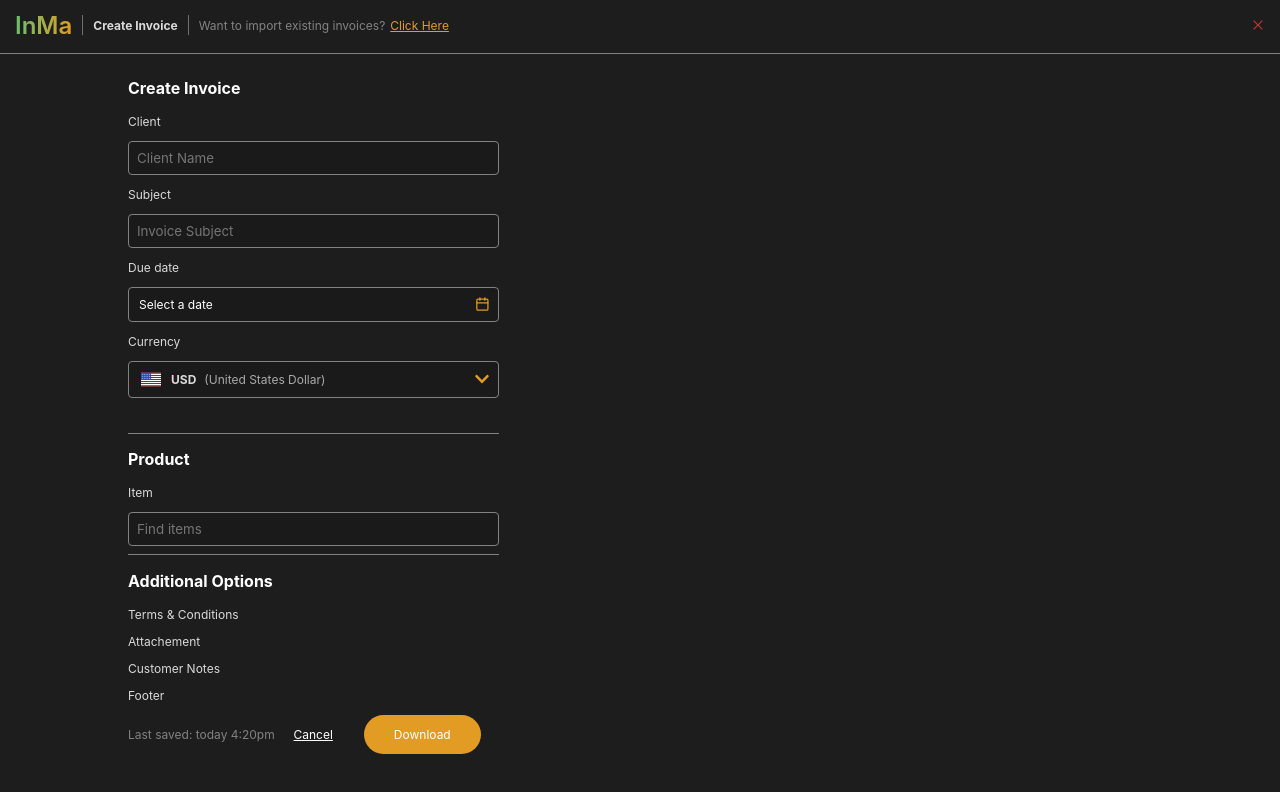
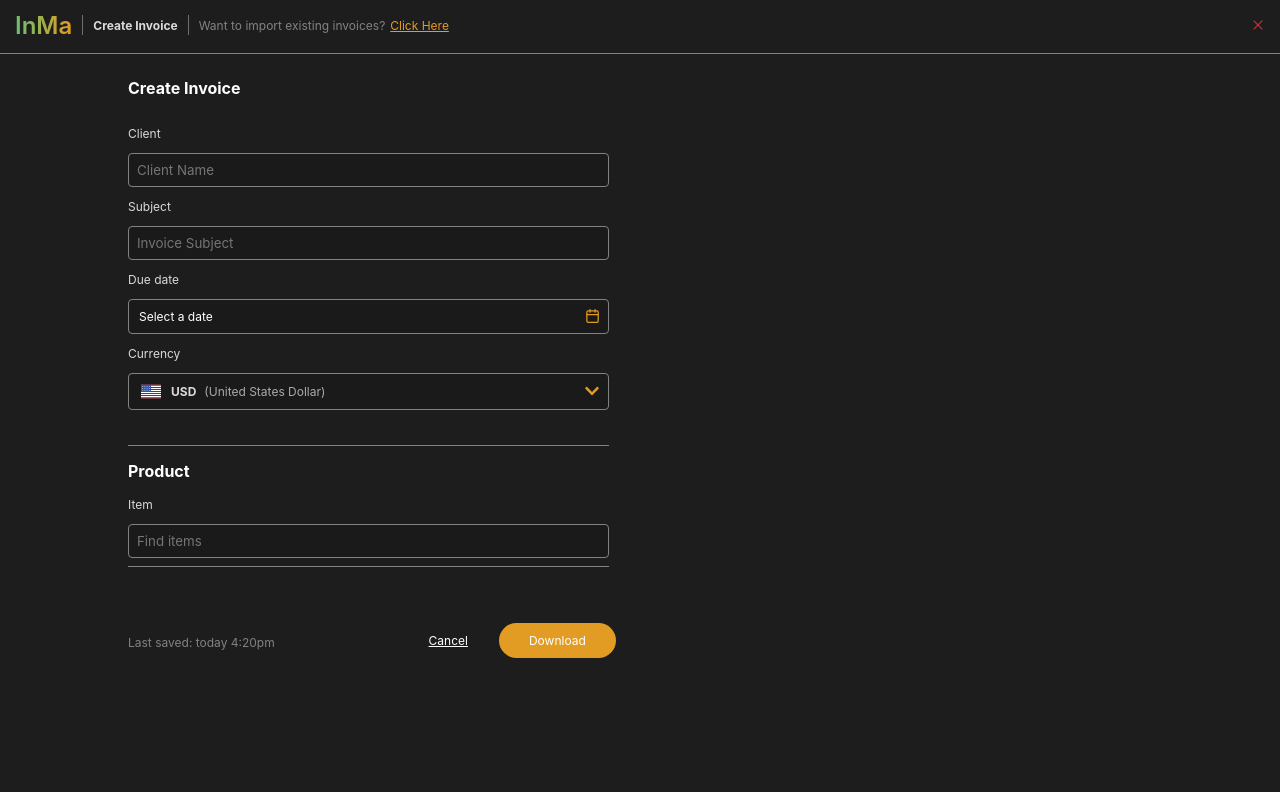
Before and after one commit to Darleanow/InvoiceManager, a Next.js app in the folder frontend/: page /sandbox in a window 1280 px wide. Shown: the top 792 px of the page. Built offline with nearby package versions, Linux system fonts and the light colour scheme; a web font is replaced by a local one.

Commit message:
feat(CreateInvoice): Enhance global styles and make everything stick together

```diff
--- a/frontend/app/components/_templates/CreateInvoice/CreateInvoice.jsx
+++ b/frontend/app/components/_templates/CreateInvoice/CreateInvoice.jsx
@@ -50,6 +50,7 @@ export default function CreateInvoice() {
       <div className={styles.main_content}>
         <div className={styles.left_panel}>
           <h3>Create Invoice</h3>
+          <div className={styles.form}>
             <p>Client</p>
             <ClientFormInput />
             <p>Subject</p>
@@ -63,11 +64,12 @@ export default function CreateInvoice() {
             <p>Item</p>
             <ProductSearchDropdown products={products} />
             <HorizontalSeparatorLine width="calc(100% + 18px)" />
-          <h3>Additional Options</h3>
+            {/* <h3>Additional Options</h3>
             <p>Terms & Conditions</p>
             <p>Attachement</p>
             <p>Customer Notes</p>
-          <p>Footer</p>
+            <p>Footer</p> */}
+          </div>
           <div className={styles.footer}>
             <p>Last saved: today 4:20pm</p>
             <div className={styles.buttons}>
@@ -75,8 +77,6 @@ export default function CreateInvoice() {
               <button className={styles.download_button}>Download</button>
             </div>
           </div>
-          {/* <CreateProductEntryButton />
-          <ProductEntry product={products.at(0)} /> */}
         </div>
         <div className={styles.right_panel}></div>
       </div>
--- a/frontend/app/components/_templates/CreateInvoice/CreateInvoice.module.scss
+++ b/frontend/app/components/_templates/CreateInvoice/CreateInvoice.module.scss
@@ -9,18 +9,20 @@
   height: 90vh;
   display: flex;
   flex-direction: row;
-  gap: 20vw;
+  justify-content: space-between;
+  gap: 5vw;
 }
 
 .left_panel,
 .right_panel {
-  width: 100%;
+  width: 40%;
   height: 100%;
 }
 
 .left_panel {
   margin-left: 10vw;
-  width: 80%;
+  overflow: hidden;
+  padding-right: 10px;
 
   h3 {
     font-size: 16px;
@@ -36,6 +38,7 @@
   .footer {
     display: flex;
     justify-content: space-between;
+    padding-top: 10px;
 
     p {
       color: #828282;
@@ -44,6 +47,7 @@
     .buttons {
       display: flex;
       gap: 25px;
+      padding-bottom: 10px;
     }
 
     .cancel_button {
@@ -78,7 +82,6 @@
         background-color 0.3s ease,
         transform 0.2s ease;
       cursor: pointer;
-
       &:hover {
         background-color: #d4881e;
         transform: scale(1.05);
@@ -89,8 +92,33 @@
       }
     }
   }
+
+  ::-webkit-scrollbar {
+    width: 4px;
+  }
+
+  ::-webkit-scrollbar-track {
+    background-color: #828282;
+    border-radius: 3px;
+  }
+
+  ::-webkit-scrollbar-thumb {
+    background-color: #e29c23;
+    border-radius: 3px;
+  }
+
+  ::-webkit-scrollbar-thumb:hover {
+    background-color: #d4881e;
+    cursor: grab;
+  }
 }
 
+.form {
+  height: 39vw;
+  padding-right: 25px;
+  overflow-y: auto;
+  overflow-x: hidden;
+}
 .right_panel {
   margin-right: 8vw;
 }
```
Lines whose indentation alone changed are shown as unchanged.
